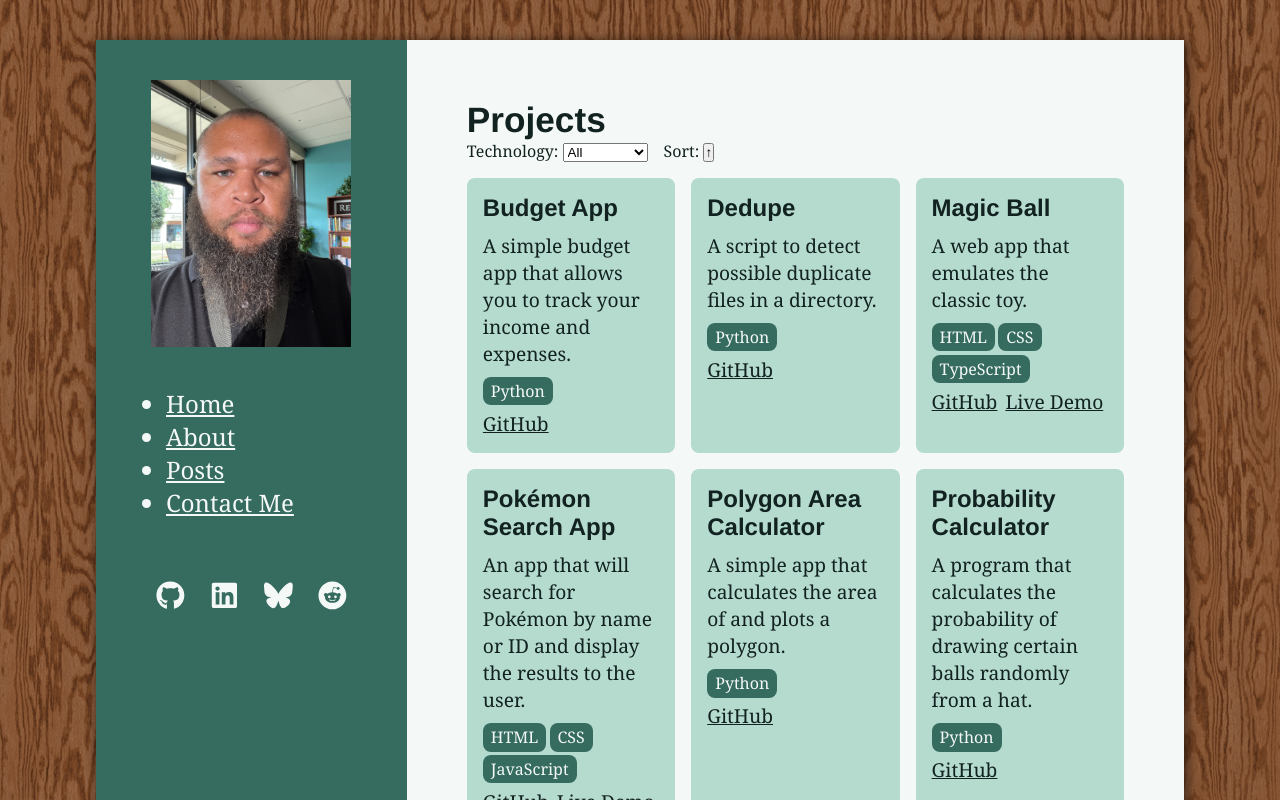
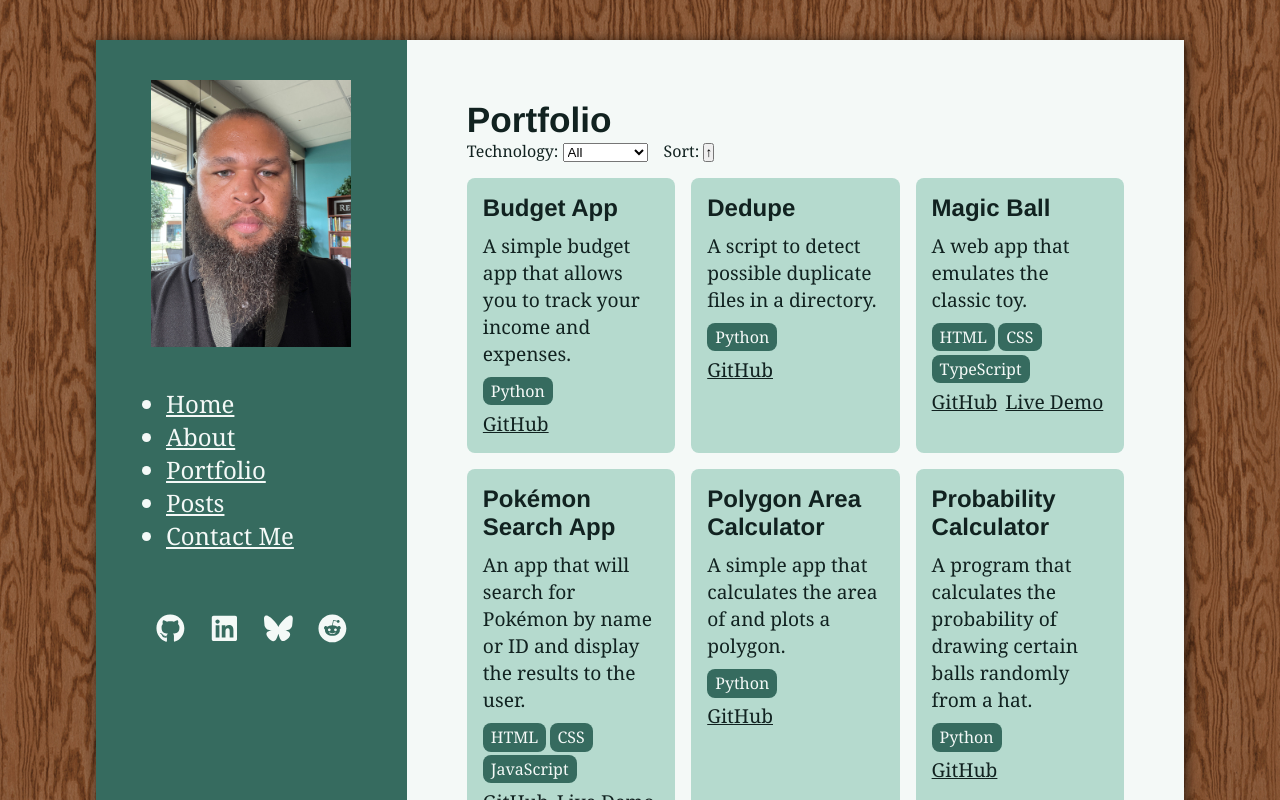
Before and after one commit to psilentrain1/jmdm-webdev-dev_portfolio, a Next.js app: page /portfolio in a window 1280 px wide. Shown: the top 800 px of the page. Built offline with nearby package versions, Linux system fonts and the light colour scheme.

Commit message:
feat: added sidebar link to portfolio and renamed page

```diff
--- a/src/app/portfolio/Portfolio.tsx
+++ b/src/app/portfolio/Portfolio.tsx
@@ -38,7 +38,7 @@ export default function Portfolio() {
 
   return (
     <>
-      <h2>Projects</h2>
+      <h2>Portfolio</h2>
       <div className={styles.filterSort}>
         <div>
           <label htmlFor="filter">Technology: </label>
--- a/src/components/HomeSidebar.tsx
+++ b/src/components/HomeSidebar.tsx
@@ -20,10 +20,9 @@ export default function Sidebar() {
               <li>
                 <Link href="/#about">About</Link>
               </li>
-              {/* Temporarily disabling until there is content for this section. */}
-              {/* <li>
-                      <Link href="/#projects">Projects</Link>
-                    </li> */}
+              <li>
+                <Link href="/portfolio">Portfolio</Link>
+              </li>
               <li>
                 <Link href="/posts">Posts</Link>
               </li>
```
